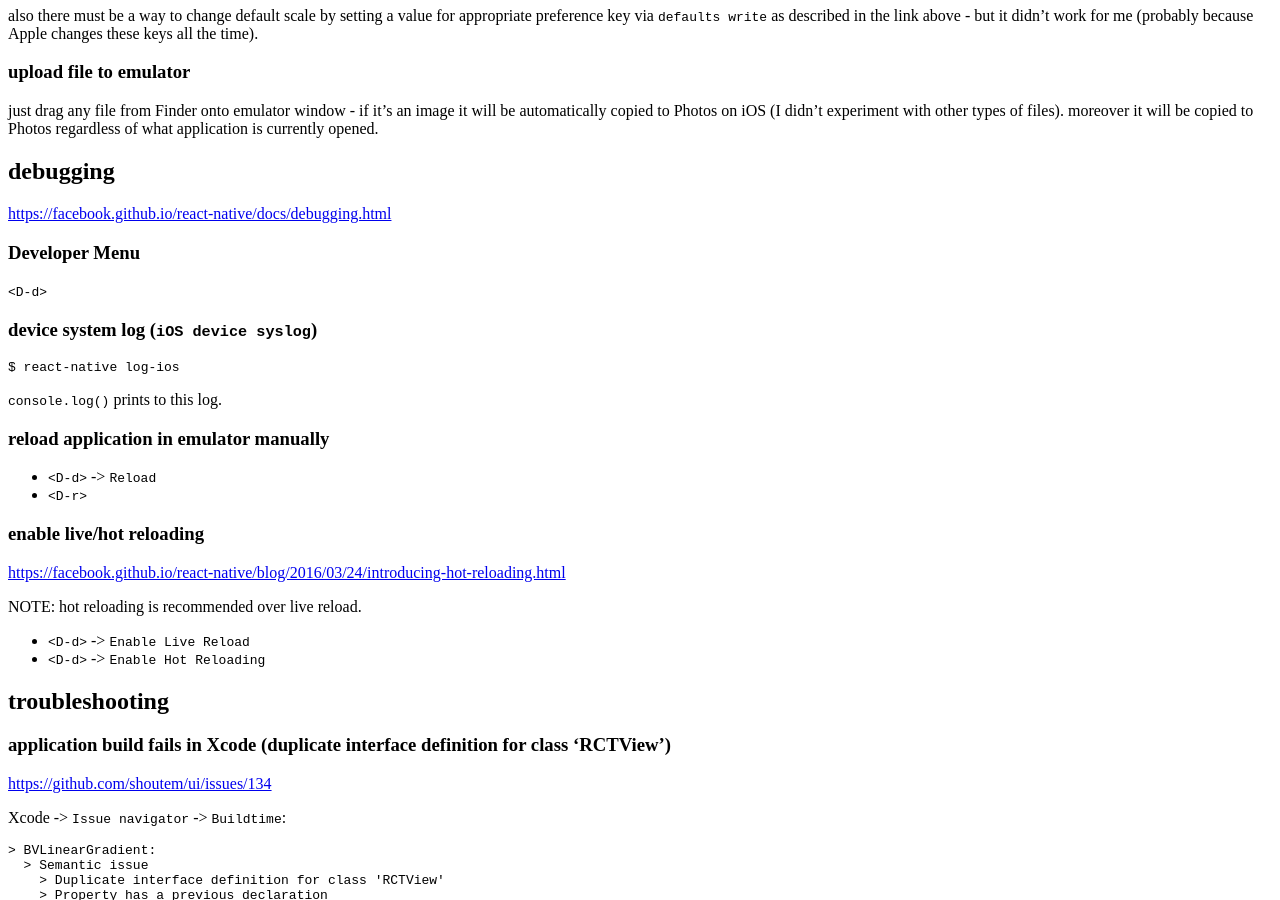
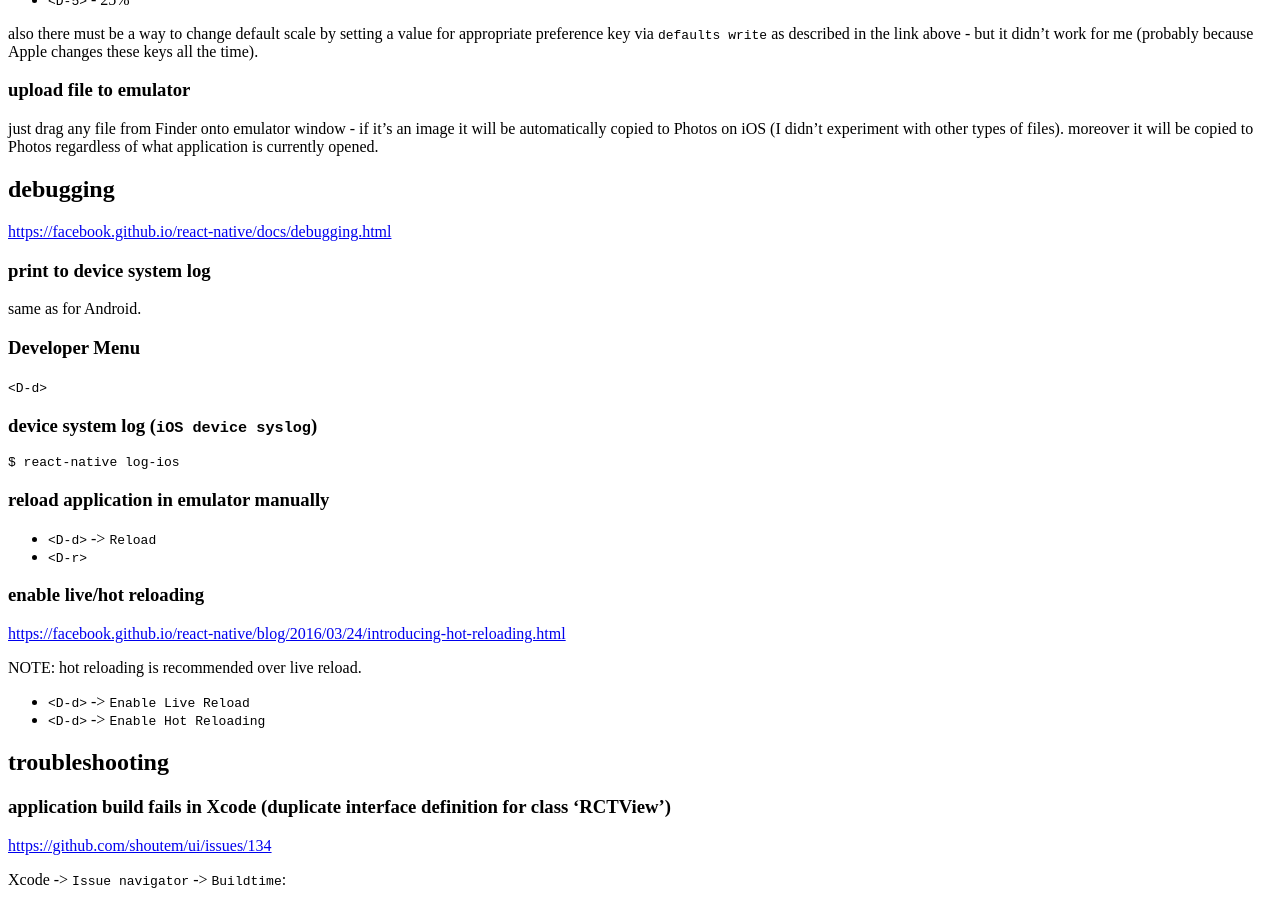
Before and after one commit to tap349/tap349.github.io, a Jekyll site: the page built from _posts/2017-05-25-react-native-ios.md, in a window 1280 px wide and 900 px high, scrolled down 1723 px. Built offline with Jekyll 4.4.1, drawn with Linux system fonts in a browser that asks for light colours; some of the changed text lies outside the part shown.

Commit message:
update 2017-06-08_12:53:29

````diff
--- a/_posts/2017-05-25-react-native-ios.md
+++ b/_posts/2017-05-25-react-native-ios.md
@@ -98,6 +98,10 @@
 
 <https://facebook.github.io/react-native/docs/debugging.html>
 
+### print to device system log
+
+same as for Android.
+
 ### Developer Menu
 
 `<D-d>`
@@ -107,8 +111,6 @@
 ```sh
 $ react-native log-ios
 ```
-
-`console.log()` prints to this log.
 
 ### reload application in emulator manually
 
````
Also changed, not shown: _posts/2017-05-24-react-native-android.md (+4 -2 lines).
